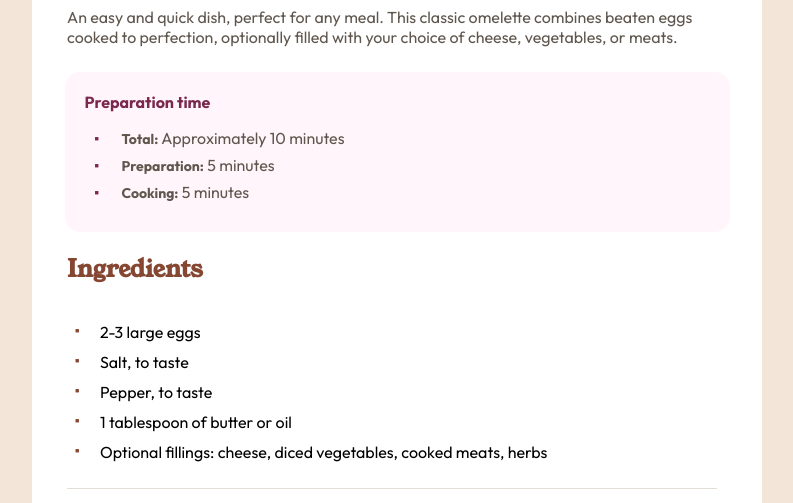
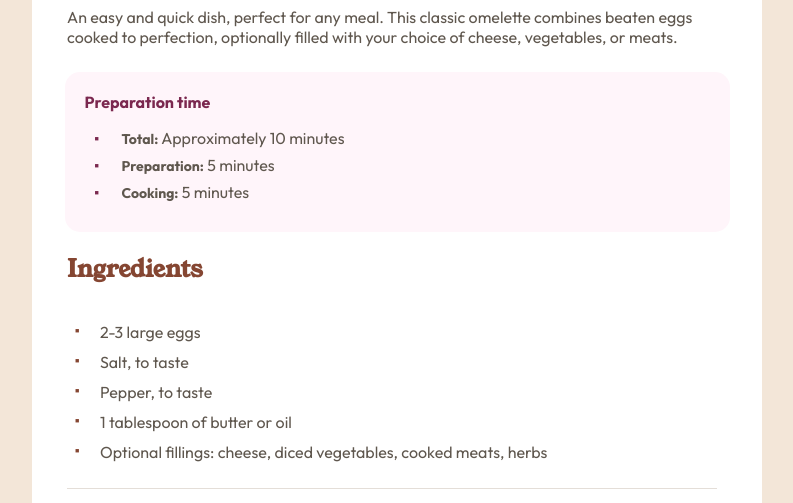
Before and after one commit to KasiaKaz14/recipe, a plain HTML site: page index.html in a window 1280 px wide. Shown: the part 449-952 px from the top of the page, without its empty margins (331-1124 px from the left). Drawn offline with Linux system fonts and the light colour scheme.

Commit message:
the color to ingredients added

```diff
--- a/styles.css
+++ b/styles.css
@@ -130,6 +130,7 @@ body {
 .recipe-ingredients {
   padding: 0;
   padding-left: 8px;
+  color: hsl(30, 10%, 34%);
 }
 
 .recipe-ingredients li {
```
